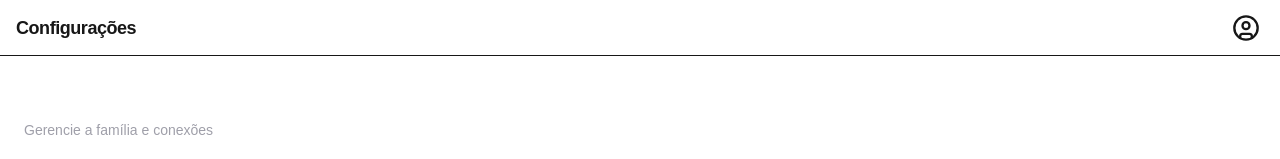
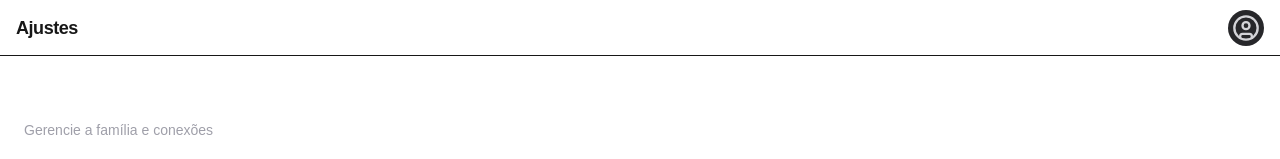
Before and after one commit to FabioLeonardoS/financa-app, a Next.js app: page /configuracoes in a window 1280 px wide. Shown: the top 159 px of the page. Built offline with nearby package versions, Linux system fonts and the light colour scheme; no server answers; the database is empty.

Commit message:
fix: part 1 - topbar navigation and pluggy env

```diff
--- a/docker-compose.yml
+++ b/docker-compose.yml
@@ -25,6 +25,8 @@ services:
     environment:
       - NODE_ENV=production
       - DATABASE_URL=postgresql://financa_user:financa_password@db:5432/financa_db?schema=public
+      - PLUGGY_CLIENT_ID=${PLUGGY_CLIENT_ID}
+      - PLUGGY_CLIENT_SECRET=${PLUGGY_CLIENT_SECRET}
     depends_on:
       - db
     networks:
--- a/src/app/configuracoes/page.tsx
+++ b/src/app/configuracoes/page.tsx
@@ -2,6 +2,7 @@ import prisma from "@/lib/prisma";
 import { Users, ShieldCheck, Server, Layers, Landmark, CreditCard, Smartphone, Activity } from "lucide-react";
 import { getInitials } from "@/lib/utils";
 import { PluggyConnectButton } from "@/components/pluggy/PluggyConnectButton";
+import { ManageMembersButton } from "@/components/modals/ManageMembersButton";
 
 export default async function ConfiguracoesPage() {
   const users = await prisma.user.findMany({
@@ -52,9 +53,7 @@ export default async function ConfiguracoesPage() {
             </div>
           ))}
 
-          <button className="w-full mt-4 py-3.5 rounded-2xl bg-white/5 hover:bg-white/10 text-indigo-400 font-semibold text-sm transition-colors flex items-center justify-center gap-2">
-            Gerenciar Membros
-          </button>
+          <ManageMembersButton />
         </div>
       </section>
 
--- a/src/components/layout/TopBar.tsx
+++ b/src/components/layout/TopBar.tsx
@@ -2,6 +2,7 @@
 
 import { usePathname } from "next/navigation";
 import { UserCircle } from "lucide-react";
+import Link from "next/link";
 
 export function TopBar() {
   const pathname = usePathname();
@@ -10,16 +11,16 @@ export function TopBar() {
     if (pathname === "/") return "Visão Geral";
     if (pathname.startsWith("/cartoes")) return "Meus Cartões";
     if (pathname.startsWith("/trabalhos")) return "Meus Trabalhos";
-    if (pathname.startsWith("/configuracoes")) return "Configurações";
+    if (pathname.startsWith("/configuracoes")) return "Ajustes";
     return "FinançaApp";
   };
 
   return (
     <header className="sticky top-0 z-50 flex items-center justify-between px-4 h-14 bg-background/80 backdrop-blur-md border-b border-border">
       <h1 className="text-lg font-semibold tracking-tight">{getPageTitle()}</h1>
-      <button className="p-1 rounded-full bg-secondary text-secondary-foreground hover:bg-secondary/80">
+      <Link href="/configuracoes" className="p-1 rounded-full bg-zinc-800 text-zinc-300 hover:bg-zinc-700 transition-colors">
         <UserCircle className="w-7 h-7" />
-      </button>
+      </Link>
     </header>
   );
 }
--- /dev/null
+++ b/src/components/modals/ManageMembersButton.tsx
@@ -0,0 +1,12 @@
+"use client";
+
+export function ManageMembersButton() {
+  return (
+    <button
+      onClick={() => alert("Módulo de Gerenciamento de Membros (Edição e Exclusão de Perfis) será implementado nas próximas etapas.")}
+      className="w-full mt-4 py-3.5 rounded-2xl bg-white/5 hover:bg-white/10 text-indigo-400 font-semibold text-sm transition-colors flex items-center justify-center gap-2 active:scale-95"
+    >
+      Gerenciar Membros
+    </button>
+  );
+}
```
